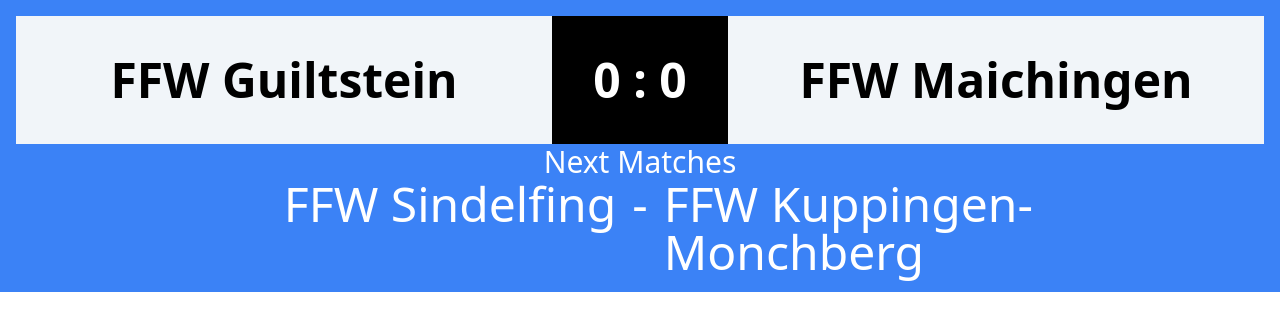
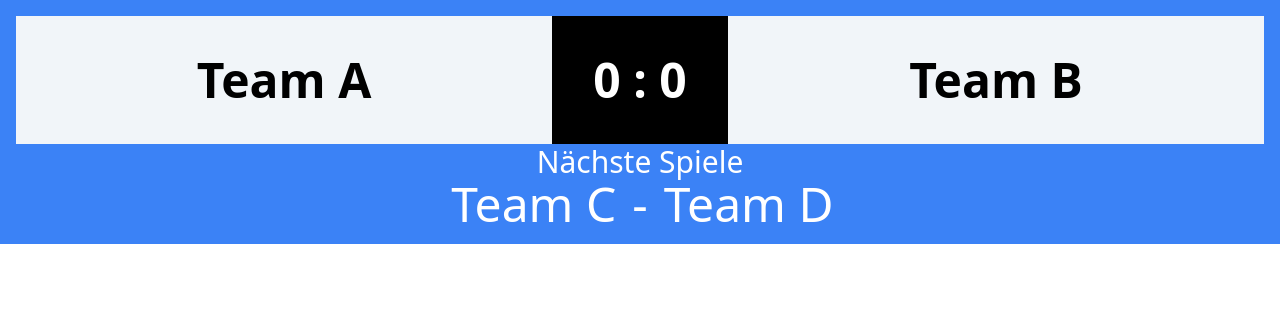
Before and after one commit to TechManTejas/Tournament_Frontend, a React (Vite) app: page /live-tv/1 in a window 1280 px wide. Shown: the top 330 px of the page. Built offline with nearby package versions, Linux system fonts and the light colour scheme; no server answers.

Commit message:
neutralization and translation - livetv

```diff
--- a/src/pages/LiveTV.tsx
+++ b/src/pages/LiveTV.tsx
@@ -10,29 +10,29 @@ const LiveTV: React.FC = () => {
         <div className='p-4 bg-blue-500'>
             <div className='flex justify-between text-5xl font-bold'>
                 <div className='flex w-full justify-center items-center bg-slate-100'>
-                    FFW Guiltstein
+                    Team A
                 </div>
                 <div className='w-44 h-32 bg-black text-white flex flex-shrink-0 justify-center items-center'>
                     0 : 0
                 </div>
                 <div className='flex w-full justify-center items-center bg-slate-100'>
-                    FFW Maichingen
+                    Team B
                 </div>
             </div>
             <div>
                 <div className='text-center text-3xl text-white'>
-                    Next Matches
+                    Nächste Spiele
                 </div>
                 <div className='text-3xl text-white'>
                     <div className='flex justify-center w-full gap-4 text-5xl'>
                         <div className='flex justify-end w-full'>
-                            FFW Sindelfing
+                            Team C
                         </div>
                         <div>
                             -
                         </div>
                         <div className='flex justify-start w-full'>
-                            FFW Kuppingen-Monchberg
+                            Team D
                         </div>
                     </div>
                 </div>
```
